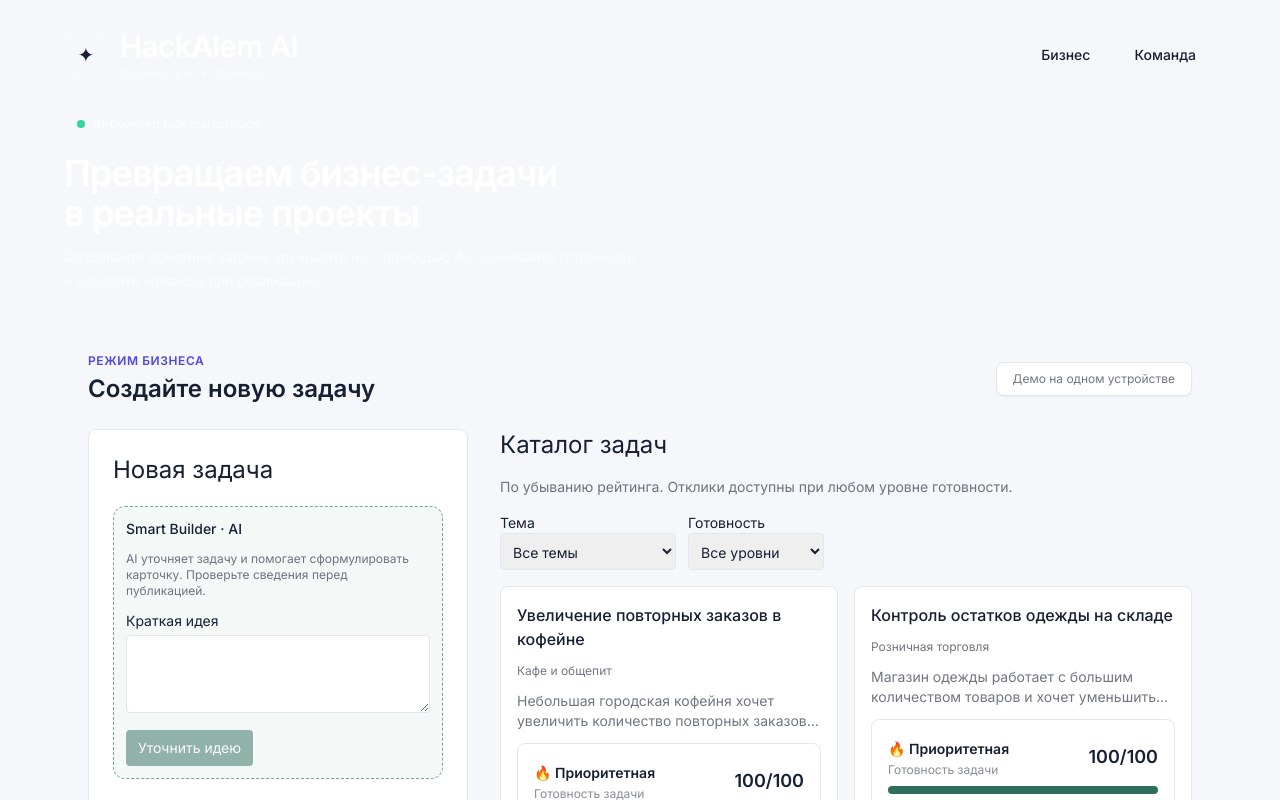
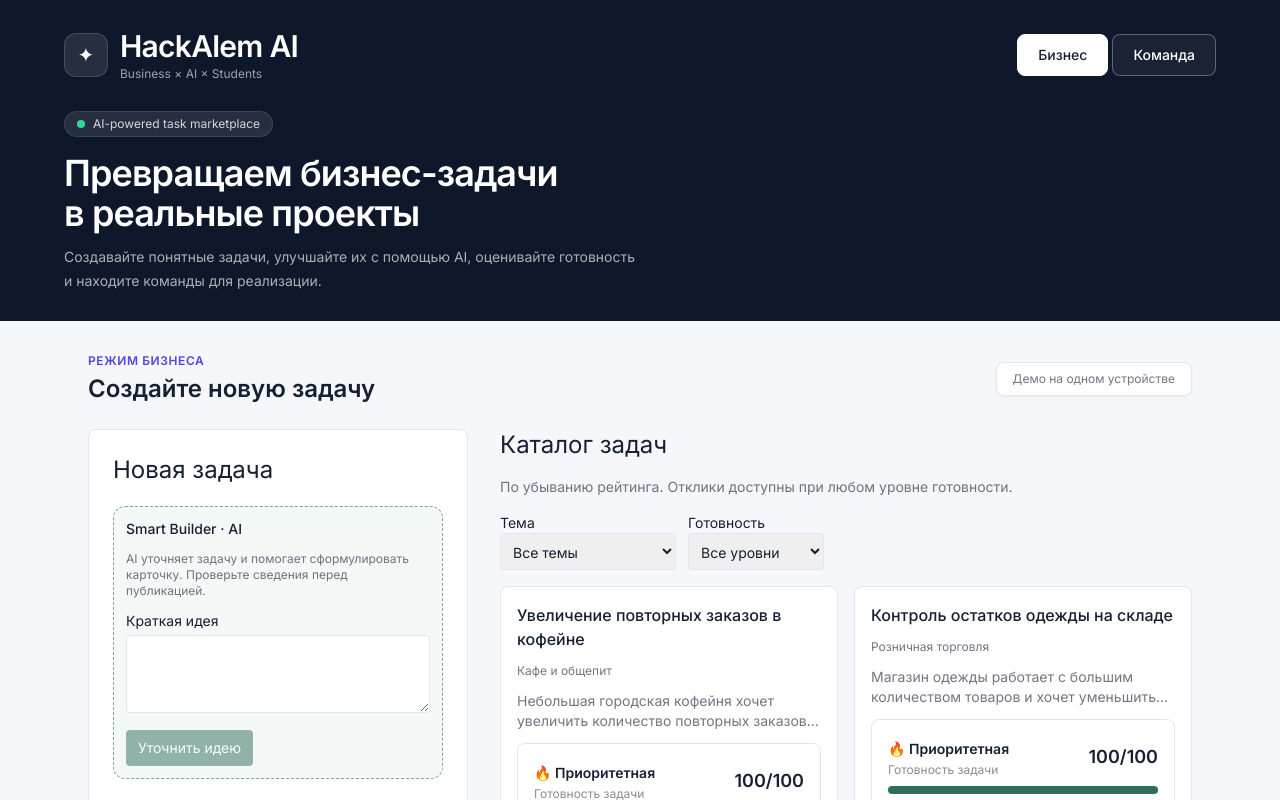
Before and after one commit to BAITC-Hacks/hack-c09433ab-logicx, a React (Vite) app: page / in a window 1280 px wide. Shown: the top 800 px of the page. Built offline with nearby package versions, Linux system fonts and the light colour scheme.

Commit message:
Fix header contrast and highlight active role

```diff
--- a/src/App.jsx
+++ b/src/App.jsx
@@ -116,7 +116,7 @@ export default function App() {
   return (
     <div className="min-h-screen bg-paper">
       {/* HEADER */}
-      <header className="px-6 py-7">
+      <header className="bg-slate-900 text-white px-6 py-7">
         <div className="max-w-6xl mx-auto">
           <div className="flex flex-col gap-5 md:flex-row md:items-center md:justify-between">
             {/* Логотип */}
@@ -152,7 +152,11 @@ export default function App() {
                   type="button"
                   aria-pressed={role === value}
                   onClick={() => setRole(value)}
-                  className="rounded-lg px-5 py-2.5 text-sm font-medium"
+                  className={`rounded-lg border px-5 py-2.5 text-sm font-medium focus-visible:outline focus-visible:outline-2 focus-visible:outline-offset-2 focus-visible:outline-white ${
+                    role === value
+                      ? "border-white bg-white text-ink"
+                      : "border-white/30 bg-white/5 text-white hover:bg-white/15"
+                  }`}
                 >
                   {label}
                 </button>
```
